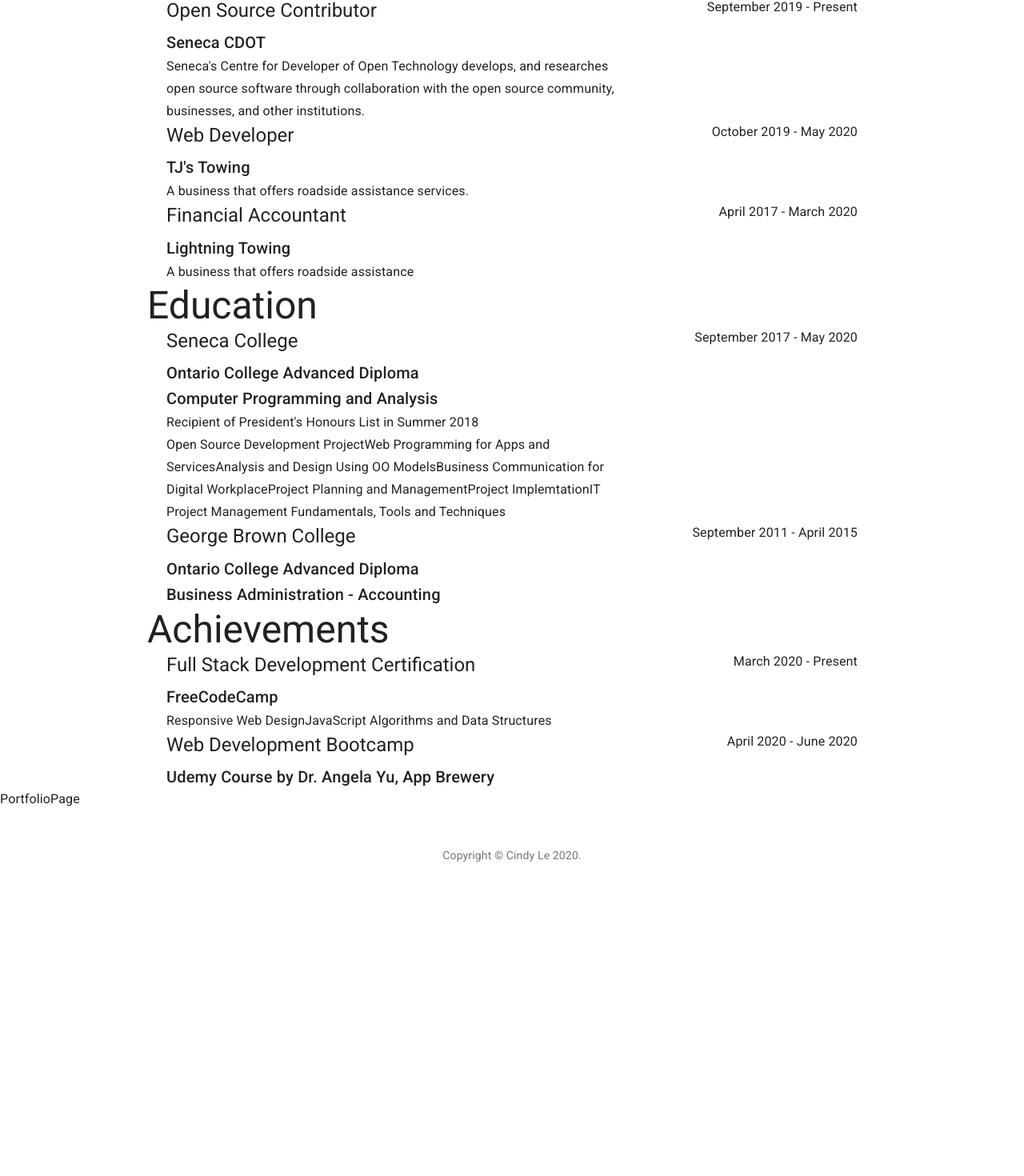
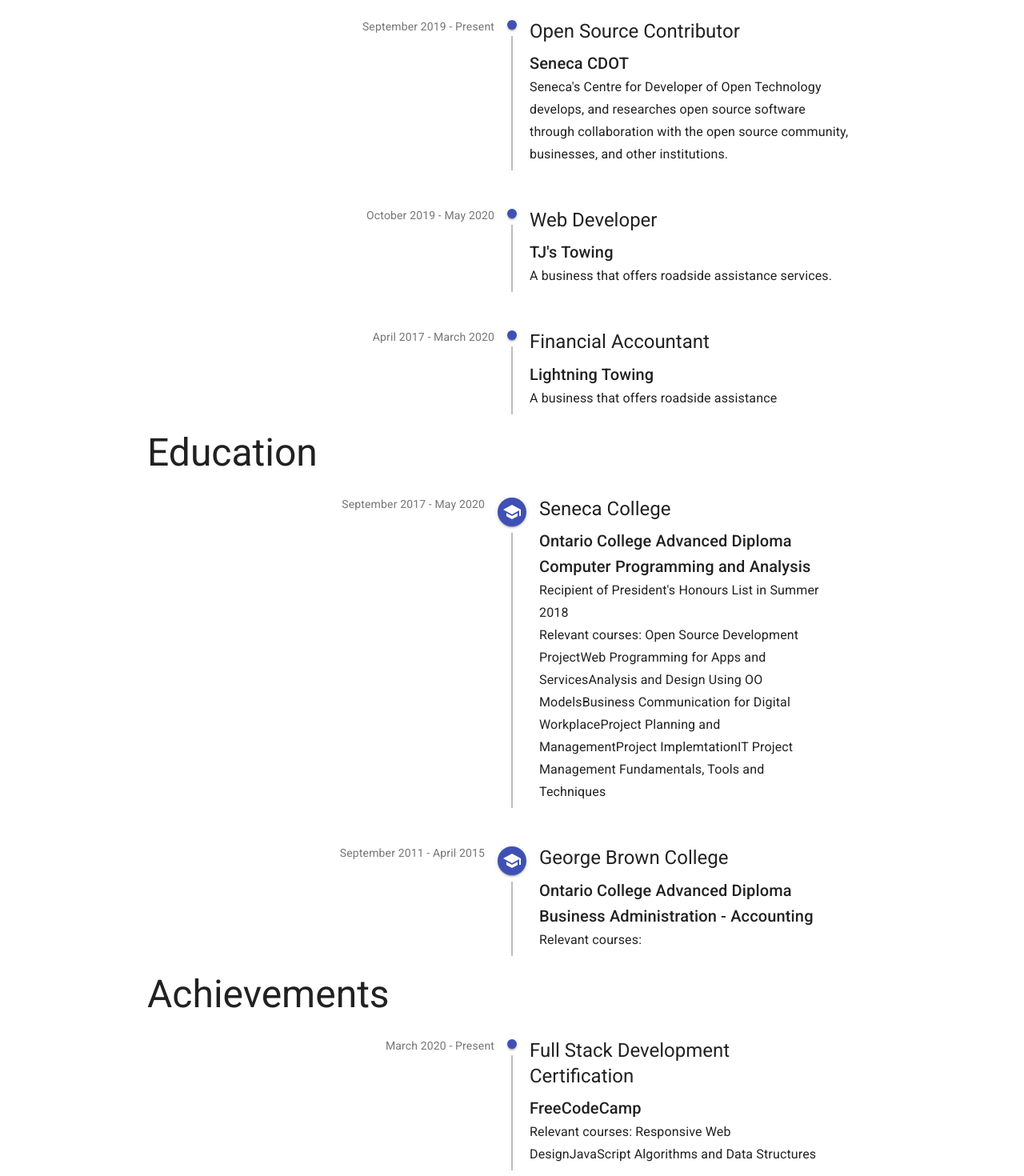
Before and after one commit to cindyledev/portfolio-2020, a React (Create React App) app: page / in a window 1280 px wide. Shown: the part 858-2328 px from the top of the page at 80% size. Before the commit the page ends 1986 px from the top, so only its background shows below. Built offline with nearby package versions, Linux system fonts and the light colour scheme.

Commit message:
added timeline for experience, education and achievement

```diff
--- a/package.json
+++ b/package.json
@@ -11,6 +11,7 @@
   "dependencies": {
     "@material-ui/core": "latest",
     "@material-ui/icons": "^4.9.1",
+    "@material-ui/lab": "^4.0.0-alpha.56",
     "clsx": "latest",
     "react": "latest",
     "react-dom": "latest",
--- a/src/components/Achievements.js
+++ b/src/components/Achievements.js
@@ -1,5 +1,14 @@
 import React from "react";
 import { Container, Grid, Typography } from "@material-ui/core";
+import {
+  Timeline,
+  TimelineItem,
+  TimelineSeparator,
+  TimelineConnector,
+  TimelineContent,
+  TimelineOppositeContent,
+  TimelineDot,
+} from "@material-ui/lab";
 
 import achievements from "../achievement";
 
@@ -11,10 +20,21 @@
         {achievements.map((exp, index) => (
           <Container>
             <Grid container>
+              <Timeline>
+                <TimelineItem>
+                  <TimelineOppositeContent>
+                    <Typography variant="body2" color="textSecondary">
+                      {exp.startDate} - {exp.endDate}
+                    </Typography>
+                  </TimelineOppositeContent>
+                  <TimelineSeparator>
+                    <TimelineDot color="primary" />
+                    <TimelineConnector />
+                  </TimelineSeparator>
+                  <TimelineContent>
                     <Grid
                       container
                       item
-                xs={8}
                       direction="column"
                       justify="flex-start"
                       alignItems="flex-start"
@@ -23,19 +43,13 @@
                         {exp.name}
                       </Typography>
                       <Typography variant="h6">{exp.source}</Typography>
-                <Typography variant="subtitle1">{exp.courses}</Typography>
-              </Grid>
-              <Grid
-                container
-                item
-                xs={4}
-                justify="flex-end"
-                alignItems="flex-start"
-              >
-                <Typography>
-                  {exp.startDate} - {exp.endDate}
+                      <Typography variant="subtitle1">
+                        Relevant courses: {exp.courses}
                       </Typography>
                     </Grid>
+                  </TimelineContent>
+                </TimelineItem>
+              </Timeline>
             </Grid>
           </Container>
         ))}
--- a/src/components/Education.js
+++ b/src/components/Education.js
@@ -1,5 +1,15 @@
 import React from "react";
 import { Container, Grid, Typography } from "@material-ui/core";
+import {
+  Timeline,
+  TimelineItem,
+  TimelineSeparator,
+  TimelineConnector,
+  TimelineContent,
+  TimelineOppositeContent,
+  TimelineDot,
+} from "@material-ui/lab";
+import SchoolIcon from "@material-ui/icons/School";
 
 import education from "../education.js";
 
@@ -11,10 +21,23 @@
         {education.map((exp, index) => (
           <Container>
             <Grid container>
+              <Timeline>
+                <TimelineItem>
+                  <TimelineOppositeContent>
+                    <Typography variant="body2" color="textSecondary">
+                      {exp.startDate} - {exp.endDate}
+                    </Typography>
+                  </TimelineOppositeContent>
+                  <TimelineSeparator>
+                    <TimelineDot color="primary">
+                      <SchoolIcon />
+                    </TimelineDot>
+                    <TimelineConnector />
+                  </TimelineSeparator>
+                  <TimelineContent>
                     <Grid
                       container
                       item
-                xs={8}
                       direction="column"
                       justify="flex-start"
                       alignItems="flex-start"
@@ -25,19 +48,13 @@
                       <Typography variant="h6">{exp.level}</Typography>
                       <Typography variant="h6">{exp.program}</Typography>
                       <Typography variant="subtitle1">{exp.awards}</Typography>
-                <Typography variant="subtitle1">{exp.courses}</Typography>
-              </Grid>
-              <Grid
-                container
-                item
-                xs={4}
-                justify="flex-end"
-                alignItems="flex-start"
-              >
-                <Typography>
-                  {exp.startDate} - {exp.endDate}
+                      <Typography variant="subtitle1">
+                        Relevant courses: {exp.courses}
                       </Typography>
                     </Grid>
+                  </TimelineContent>
+                </TimelineItem>
+              </Timeline>
             </Grid>
           </Container>
         ))}
--- a/src/components/Experiences.js
+++ b/src/components/Experiences.js
@@ -1,5 +1,14 @@
 import React from "react";
 import { Container, Grid, Typography } from "@material-ui/core";
+import {
+  Timeline,
+  TimelineItem,
+  TimelineSeparator,
+  TimelineConnector,
+  TimelineContent,
+  TimelineOppositeContent,
+  TimelineDot,
+} from "@material-ui/lab";
 
 import experiences from "../experience";
 
@@ -9,12 +18,22 @@
       <Container maxWidth="md">
         <Typography variant="h3">Experience</Typography>
         {experiences.map((exp, index) => (
-          <Container>
           <Grid container>
+            <Timeline>
+              <TimelineItem>
+                <TimelineOppositeContent>
+                  <Typography variant="body2" color="textSecondary">
+                    {exp.startDate} - {exp.endDate}
+                  </Typography>
+                </TimelineOppositeContent>
+                <TimelineSeparator>
+                  <TimelineDot color="primary" />
+                  <TimelineConnector />
+                </TimelineSeparator>
+                <TimelineContent>
                   <Grid
                     container
                     item
-                xs={8}
                     direction="column"
                     justify="flex-start"
                     alignItems="flex-start"
@@ -23,21 +42,14 @@
                       {exp.title}
                     </Typography>
                     <Typography variant="h6">{exp.employer}</Typography>
-                <Typography variant="subtitle1">{exp.description}</Typography>
-              </Grid>
-              <Grid
-                container
-                item
-                xs={4}
-                justify="flex-end"
-                alignItems="flex-start"
-              >
-                <Typography>
-                  {exp.startDate} - {exp.endDate}
+                    <Typography variant="subtitle1">
+                      {exp.description}
                     </Typography>
                   </Grid>
+                </TimelineContent>
+              </TimelineItem>
+            </Timeline>
           </Grid>
-          </Container>
         ))}
       </Container>
     </React.Fragment>
```
Also changed, not shown: 1 other file (tests, documents, lock files or other folders). Lines whose indentation alone changed are shown as unchanged.
